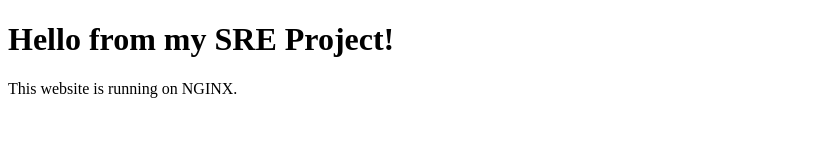
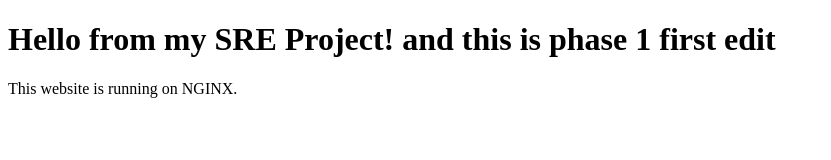
Before and after one commit to charvibarhate/sre-practice, a plain HTML site: page index.html in a window 1280 px wide. Shown: the whole page, without its empty margins (0-831 px from the left). Drawn offline with Linux system fonts and the light colour scheme.

Commit message:
First edit

```diff
--- a/index.html
+++ b/index.html
@@ -4,7 +4,7 @@
     <title>My SRE Project</title>
 </head>
 <body>
-    <h1>Hello from my SRE Project!</h1>
+    <h1>Hello from my SRE Project! and this is phase 1 first edit</h1>
     <p>This website is running on NGINX.</p>
 </body>
 </html>
```
